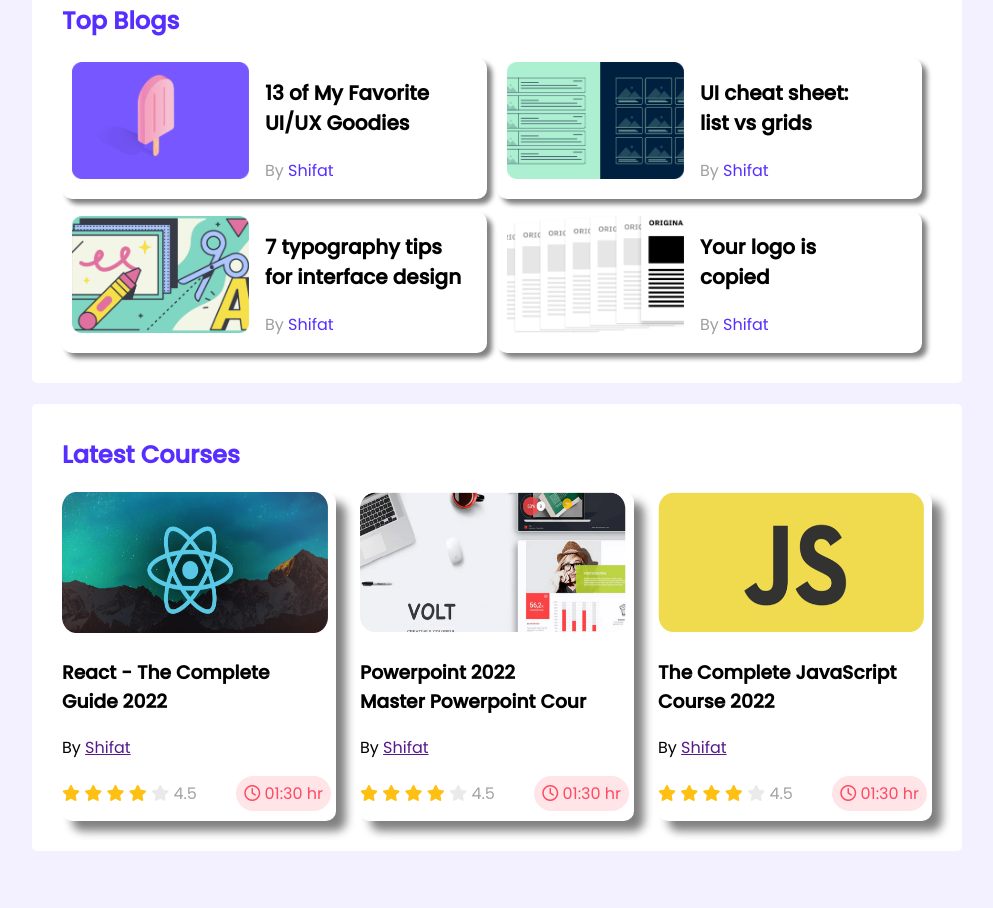
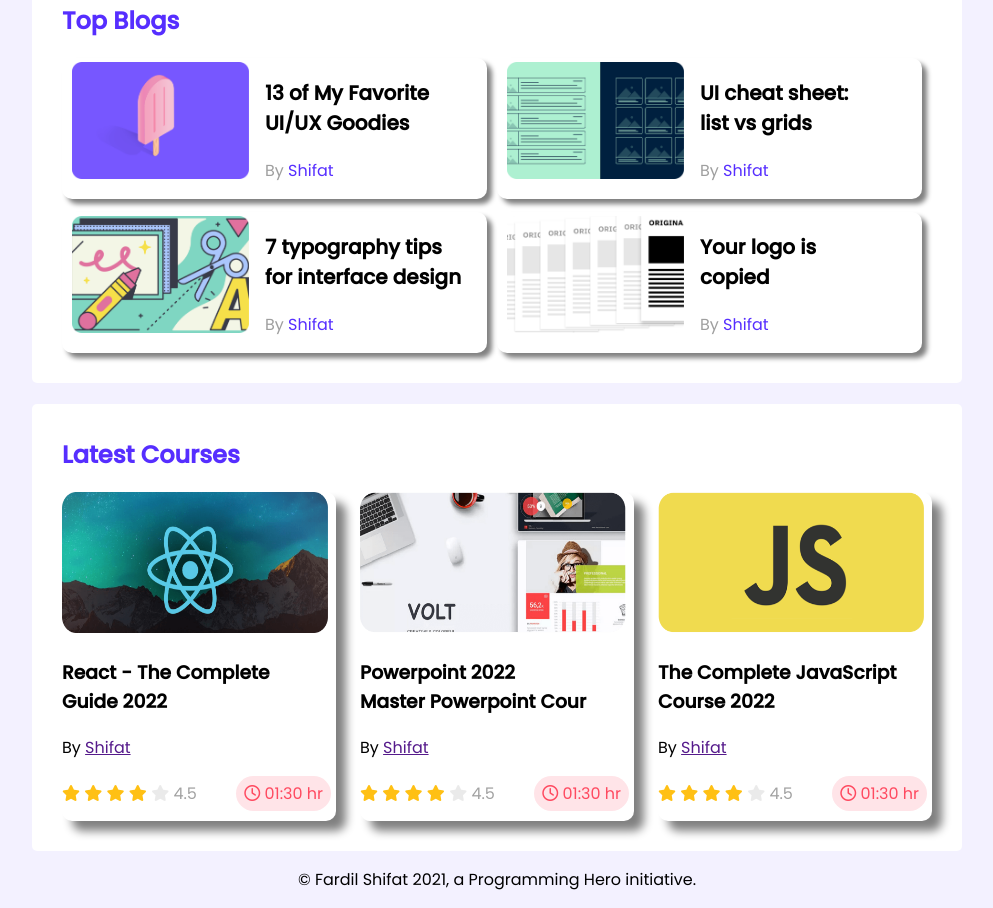
Before and after one commit to MostafizurRahman199/leader-board, a plain HTML site: page index.html in a window 1280 px wide. Shown: the part 329-1237 px from the top of the page, without its empty margins (143-1136 px from the left). Before the commit the page ends 1188 px from the top, so only its background shows below. Drawn offline with Linux system fonts and the light colour scheme; a web font is replaced by a local one.

Commit message:
footer added

```diff
--- a/index.html
+++ b/index.html
@@ -204,4 +204,7 @@
       </section>
     </main>
   </body>
+  <footer>
+    <p>© Fardil Shifat 2021, a Programming Hero initiative.</p>
+</footer>
 </html>
--- a/style.css
+++ b/style.css
@@ -133,6 +133,11 @@
   margin-right: 5px;
 }
 
+footer p{
+    text-align: center;
+    background-color: #f3f1ff;
+}
+
 /* Media Queries */
 @media only screen and (max-width: 688px) {
   .container {
```
